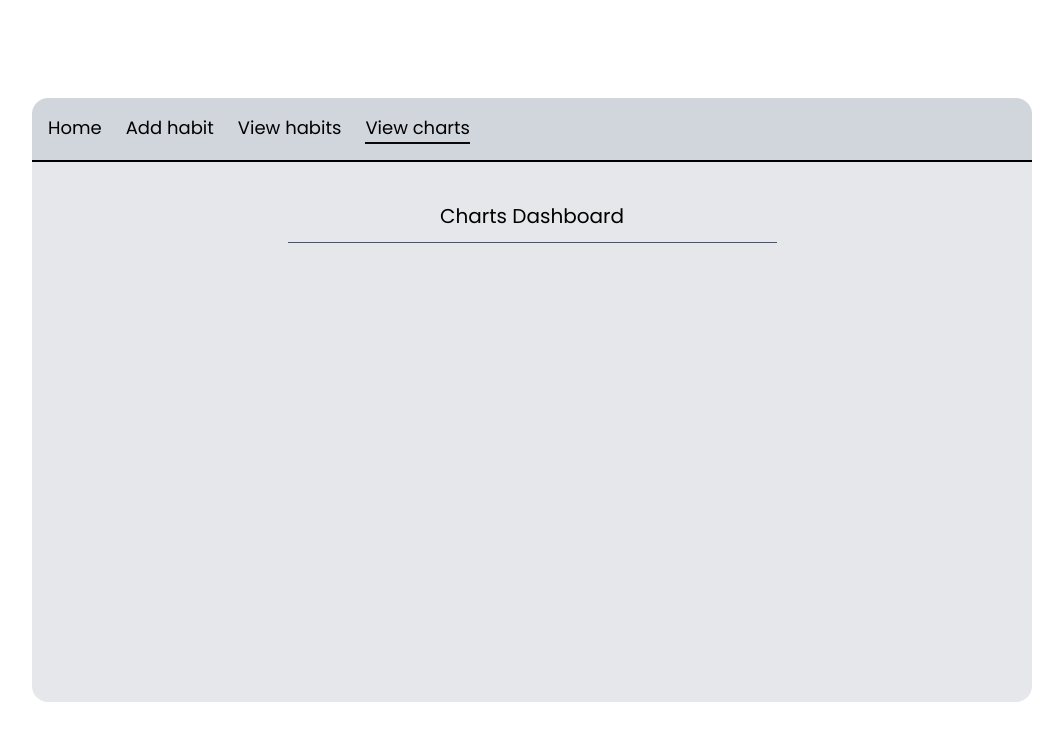
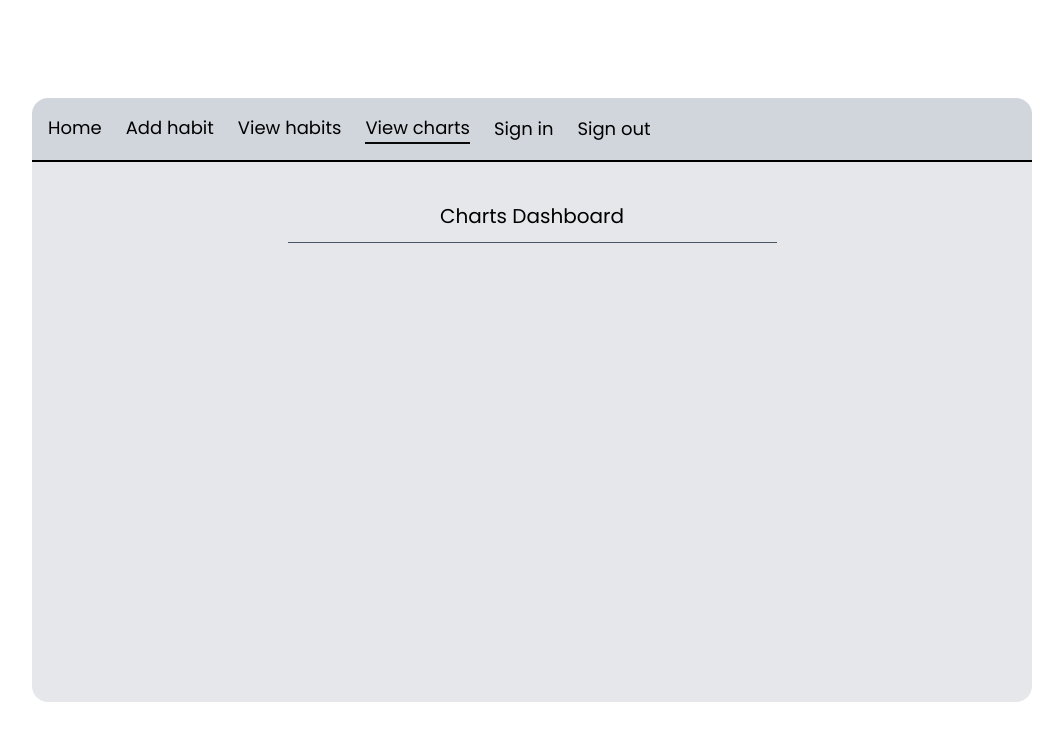
Before and after one commit to BrandonLeone1/habit-tracker-app, a React (Vite) app: page /charts in a window 1280 px wide. Shown: the top 740 px of the page, without its empty margins (108-1171 px from the left). Built offline with nearby package versions, Linux system fonts and the light colour scheme.

Commit message:
Pushing after getting Google OAuth implemented. Saving work before attempting to switch functions over to saving to firestore instead of simply state.

```diff
--- a/package.json
+++ b/package.json
@@ -11,6 +11,7 @@
   },
   "dependencies": {
     "@tailwindcss/vite": "^4.2.2",
+    "firebase": "^12.12.0",
     "framer-motion": "^12.38.0",
     "react": "^19.2.4",
     "react-dom": "^19.2.4",
--- a/src/App.jsx
+++ b/src/App.jsx
@@ -6,8 +6,16 @@ import { DefaultView } from './components/DefaultView';
 import { Navbar } from './components/Navbar';
 import { Charts } from './components/Charts';
 import { motion } from 'framer-motion'
+import { collection, addDoc, onSnapshot, doc, updateDoc } from "firebase/firestore";
+import {db} from './services/Firebase'
+
+
+
+
 
 function App() {
+
+  const [user, setUser] = useState(null);
 
   const [habitsList, setHabitsList] = useState([]);
 
--- a/src/components/Charts.jsx
+++ b/src/components/Charts.jsx
@@ -27,8 +27,8 @@ export function Charts({habitsList, completedHabits}) {
                     transition={{duration: 0.5}}
                     key={habit.id} className="flex flex-col gap-2 mt-2">
                         <h2 className="text-lg font-[poppins] text-zinc-950">Info for habit: {habit.habitTitle}</h2>
-                        <WeeklyCompletions completedHabits={completedHabits} habitId={habit.habitTitle}/>
-                        <MonthlyCompletions completedHabits={completedHabits} habitId={habit.habitTitle}/>
+                        <WeeklyCompletions completedHabits={completedHabits} habitId={habit.id}/>
+                        <MonthlyCompletions completedHabits={completedHabits} habitId={habit.id}/>
 
                         <div className="flex flex-row gap-3 flex-wrap mt-3">
                             <button onClick={() => setOpenWeekly(prev => ({
@@ -51,7 +51,7 @@ export function Charts({habitsList, completedHabits}) {
                         exit={{opacity: 0, height: 0}}
                         transition={{duration: 0.3}}
                         >
-                            <WeeklyBreakDown completedHabits={completedHabits} habitId={habit.habitTitle}/>
+                            <WeeklyBreakDown completedHabits={completedHabits} habitId={habit.id}/>
                         </motion.div>
 
                         )
@@ -69,7 +69,7 @@ export function Charts({habitsList, completedHabits}) {
                         animate={{opacity: 1, height: 'auto'}}
                         exit={{opacity: 0, height: 0}}
                         transition={{duration: 0.3}}>
-                            <MonthlyBreakDown completedHabits={completedHabits} habitId={habit.habitTitle} />
+                            <MonthlyBreakDown completedHabits={completedHabits} habitId={habit.id} />
                             </motion.div>
                         )
                         }
--- a/src/components/Navbar.jsx
+++ b/src/components/Navbar.jsx
@@ -1,5 +1,6 @@
 import { NavLink } from "react-router-dom";
-
+import { SignIn } from "./SignIn";
+import { SignOut } from "./SignOut";
 export function Navbar() {
     return (
         <header className="bg-gray-300 w-250 max-w-[95%] border-b-2 border-black rounded-t-2xl p-4">
@@ -8,6 +9,8 @@ export function Navbar() {
                 <NavLink to='/add-habit' className={({isActive}) => isActive ? 'border-b-2 border-zinc-950' : ''}>Add habit</NavLink>
                 <NavLink to='/habits' className={({isActive}) => isActive ? 'border-b-2 border-zinc-950' : ''}>View habits</NavLink>
                 <NavLink to='/charts' className={({isActive}) => isActive ? 'border-b-2 border-zinc-950' : ''}>View charts</NavLink>
+                <SignIn />
+                <SignOut />
             </nav>
         </header>
     );
--- /dev/null
+++ b/src/components/SignIn.jsx
@@ -0,0 +1,33 @@
+import { getAuth, signInWithPopup, GoogleAuthProvider } from "firebase/auth";
+
+export function SignIn() {
+
+    function handleSignIn() {
+        const provider = new GoogleAuthProvider();
+        const auth = getAuth();
+        signInWithPopup(auth, provider)
+        .then((result) => {
+            // This gives you a Google Access Token. You can use it to access the Google API.
+            const credential = GoogleAuthProvider.credentialFromResult(result);
+            const token = credential.accessToken;
+            // The signed-in user info.
+            const user = result.user;
+            // IdP data available using getAdditionalUserInfo(result)
+            // ...
+        }).catch((error) => {
+            // Handle Errors here.
+            const errorCode = error.code;
+            const errorMessage = error.message;
+            // The email of the user's account used.
+            const email = error.customData.email;
+            // The AuthCredential type that was used.
+            const credential = GoogleAuthProvider.credentialFromError(error);
+            // ...
+        });
+    }
+
+    return (
+        <button onClick={() => handleSignIn()}>Sign in</button>
+    );
+
+}
--- /dev/null
+++ b/src/components/SignOut.jsx
@@ -0,0 +1,22 @@
+import { getAuth, signOut } from "firebase/auth";
+
+
+
+export function SignOut() {
+
+    function handleSignOut() {
+        const auth = getAuth();
+        signOut(auth).then(() => {
+        // Sign-out successful.
+        console.log("success")
+        }).catch((error) => {
+        // An error happened.
+        console.log(error)
+        });
+    }
+
+return (
+    <button onClick={() => handleSignOut()}>Sign out</button>
+);
+
+}
--- a/src/components/UserHabits.jsx
+++ b/src/components/UserHabits.jsx
@@ -11,7 +11,7 @@ export function UserHabits ({habitsList, completeMethod, completedHabits, delete
         if (confirmComplete[habit.id] === true) {
             {/* new Date().toISOString().split("T")[0] */}
             let addCompletion = {
-                habitId: habit.habitTitle,
+                habitId: habit.id,
                 date: new Date().toLocaleDateString("en-CA"),
                 completionCount: 1
             }
@@ -48,7 +48,7 @@ export function UserHabits ({habitsList, completeMethod, completedHabits, delete
 
                             <div className="flex gap-2 flex-wrap justify-left items-center mt-4">
                                 <h2 className="text-lg font-[poppins] text-center">Habit: {habit.habitTitle}</h2>
-                                <StreakCalc completedHabits={completedHabits} habitId={habit.habitTitle}/>
+                                <StreakCalc completedHabits={completedHabits} habitId={habit.id}/>
                             </div>
                             <p className="text-md md:text-left font-[inter] text-center">Desired frequency: {habit.habitFrequency}</p>
 
--- /dev/null
+++ b/src/services/Firebase.js
@@ -0,0 +1,24 @@
+// Import the functions you need from the SDKs you need
+import { initializeApp } from "firebase/app";
+import { getAuth } from "firebase/auth";
+import { getFirestore } from "firebase/firestore";
+
+// TODO: Add SDKs for Firebase products that you want to use
+// https://firebase.google.com/docs/web/setup#available-libraries
+
+// Your web app's Firebase configuration
+const firebaseConfig = {
+  apiKey: "AIzaSyCBIWPZOXHaqAOgEo61-R13SGN7wZ5pJ3M",
+  authDomain: "my-habit-tracker-40774.firebaseapp.com",
+  projectId: "my-habit-tracker-40774",
+  storageBucket: "my-habit-tracker-40774.firebasestorage.app",
+  messagingSenderId: "161628701797",
+  appId: "1:161628701797:web:5d8da32e0f05d7283a728c"
+};
+
+// Initialize Firebase
+const app = initializeApp(firebaseConfig);
+const auth = getAuth(app);
+auth.useDeviceLanguage();
+
+export const db = getFirestore(app)
```
Also changed, not shown: 1 other file (tests, documents, lock files or other folders).
